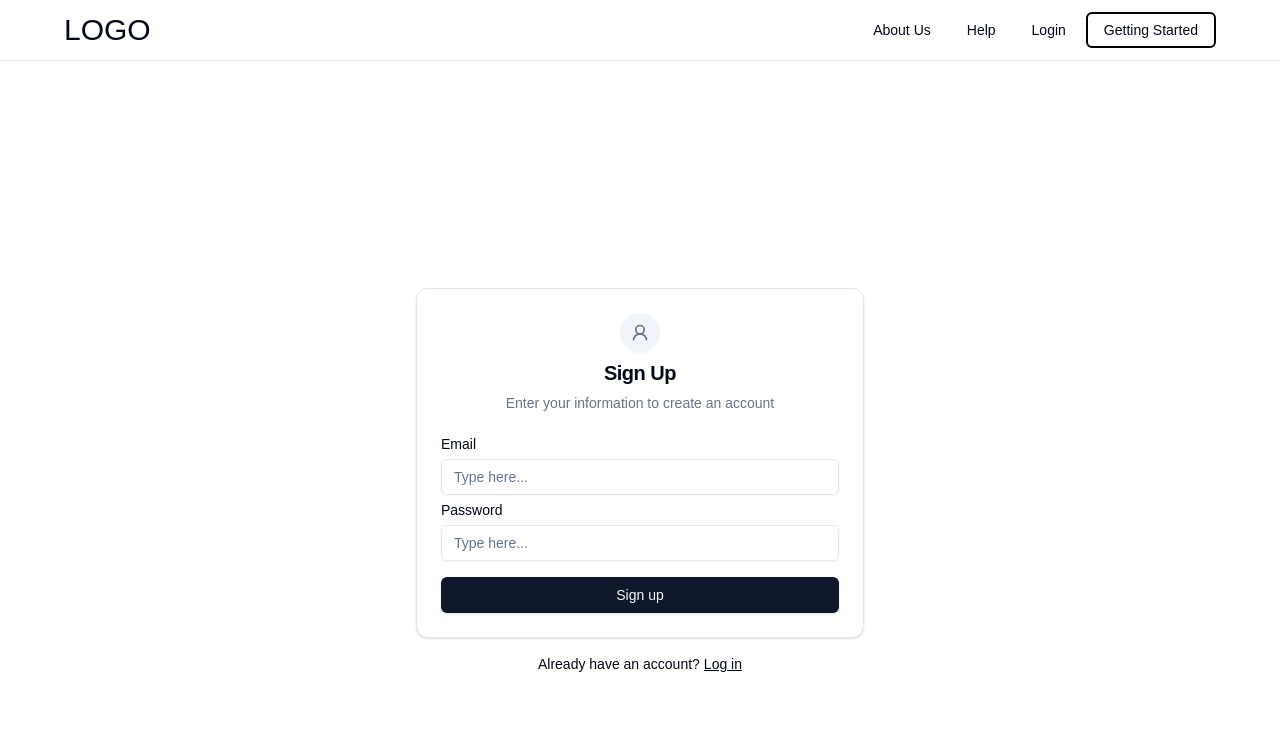
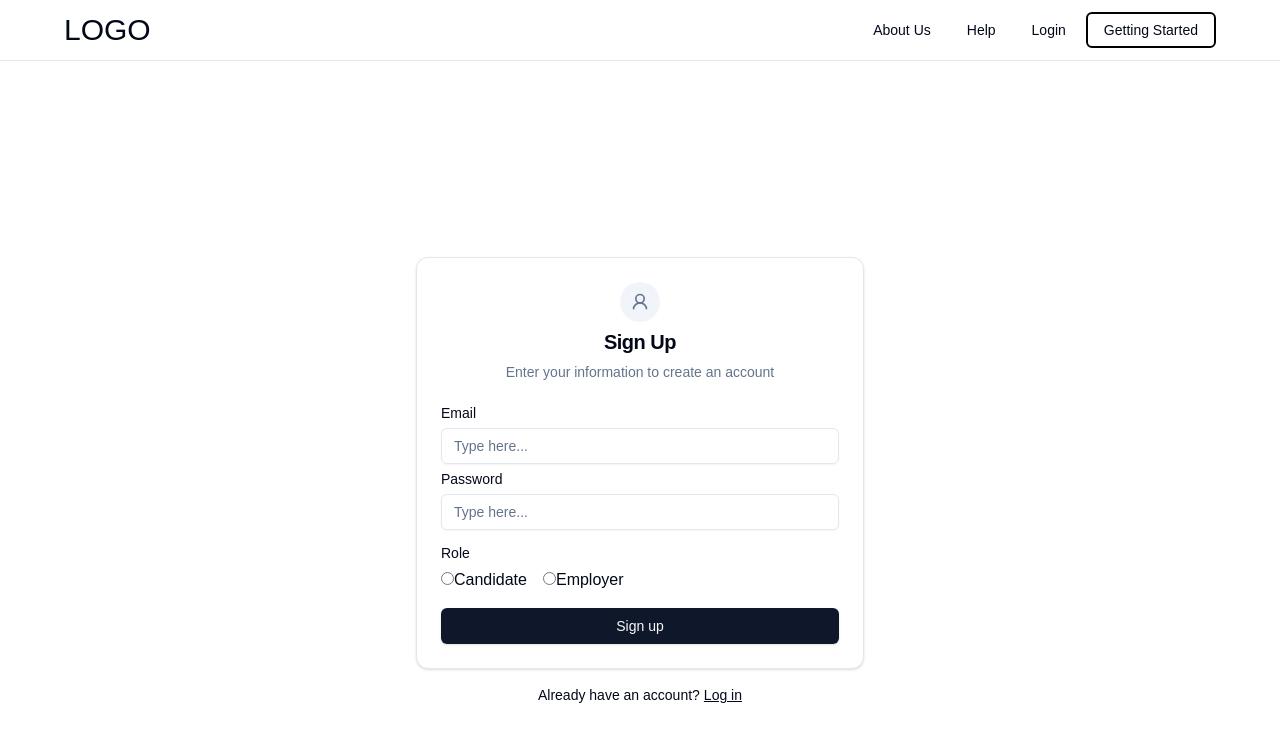
Before and after one commit to cfgtexas24/Team-14, a Next.js app in the folder cfg2024/: page /signup in a window 1280 px wide. Shown: the top 742 px of the page. Built offline with nearby package versions, Linux system fonts and the light colour scheme.

Commit message:
updated sign up page for candidates and employer roles for page navigation

```diff
--- a/cfg2024/app/login/actions.ts
+++ b/cfg2024/app/login/actions.ts
@@ -13,6 +13,7 @@ export async function login(formData: FormData) {
   const data = {
     email: formData.get("email") as string,
     password: formData.get("password") as string,
+    role: formData.get("role") as string,
   };
 
   const { error } = await supabase.auth.signInWithPassword(data);
@@ -22,7 +23,11 @@ export async function login(formData: FormData) {
   }
 
   revalidatePath("/", "layout");
-  redirect("/");
+  if (data.role == 'Candidate') {
+    redirect("/profile");
+  } else {
+    redirect("/");
+  }
 }
 
 export async function signup(formData: FormData) {
--- a/cfg2024/app/login/page.tsx
+++ b/cfg2024/app/login/page.tsx
@@ -1,4 +1,4 @@
-import { login, signup } from "./actions";
+import { login } from "./actions";
 
 import { Globe, UserRound } from 'lucide-react';
 
--- a/cfg2024/app/signup/page.tsx
+++ b/cfg2024/app/signup/page.tsx
@@ -1,6 +1,7 @@
+"use client";
+
 import { Globe, UserRound } from 'lucide-react';
-import { login, signup } from "../login/actions";
-
+import { signup } from "../login/actions";
 import {
   Card,
   CardContent,
@@ -11,9 +12,16 @@ import {
 import { Input } from "@/components/ui/input";
 import { Label } from "@/components/ui/label";
 import { Button } from "@/components/ui/button";
+import { useState } from 'react';
+import Link from 'next/link';
 
+const Signup1: React.FC = () => {
+  const [role, setRole] = useState<'candidate' | 'employer' | null>(null);
 
-const Signup1 = () => {
+  const handleRoleChange = (event: React.ChangeEvent<HTMLInputElement>) => {
+    setRole(event.target.value as 'candidate' | 'employer');
+  };
+
   return (
     <section className="flex items-center justify-center min-h-screen py-32">
       <div className="container">
@@ -27,12 +35,14 @@ const Signup1 = () => {
               </CardDescription>
             </CardHeader>
             <CardContent>
-              <form className="grid gap-4">
+              <form>
+                <div className="grid gap-4">
                   <div className="grid gap-2">
                     <Label htmlFor="email">Email</Label>
                     <Input
                       id="email"
                       type="email"
+                      name="email"
                       placeholder="Type here..."
                       required
                     />
@@ -41,19 +51,48 @@ const Signup1 = () => {
                     <Input
                       id="password"
                       type="password"
+                      name="password"
                       placeholder="Type here..."
                       required
                     />
                   </div>
-                <Button type="submit" className="w-full" formAction={signup}>Sign up</Button>
+                  <div className="grid gap-2">
+                    <Label>Role</Label>
+                    <div className="flex gap-4">
+                      <label>
+                        <input
+                          type="radio"
+                          name="candidate"
+                          value="candidate"
+                          checked={role === 'candidate'}
+                          onChange={handleRoleChange}
+                        />
+                        Candidate
+                      </label>
+                      <label>
+                        <input
+                          type="radio"
+                          name="employer"
+                          value="employer"
+                          checked={role === 'employer'}
+                          onChange={handleRoleChange}
+                        />
+                        Employer
+                      </label>
+                    </div>
+                  </div>
+                  <Button type="submit" className="w-full" formAction={signup}>
+                    Sign up
+                  </Button>
+                </div>
               </form>
             </CardContent>
           </Card>
           <div className="mx-auto flex gap-1 text-sm">
             <p>Already have an account?</p>
-            <a href="/login" className="underline">
+            <Link href="/login" className="underline">
               Log in
-            </a>
+            </Link>
           </div>
         </div>
       </div>
```
Lines whose indentation alone changed are shown as unchanged.
